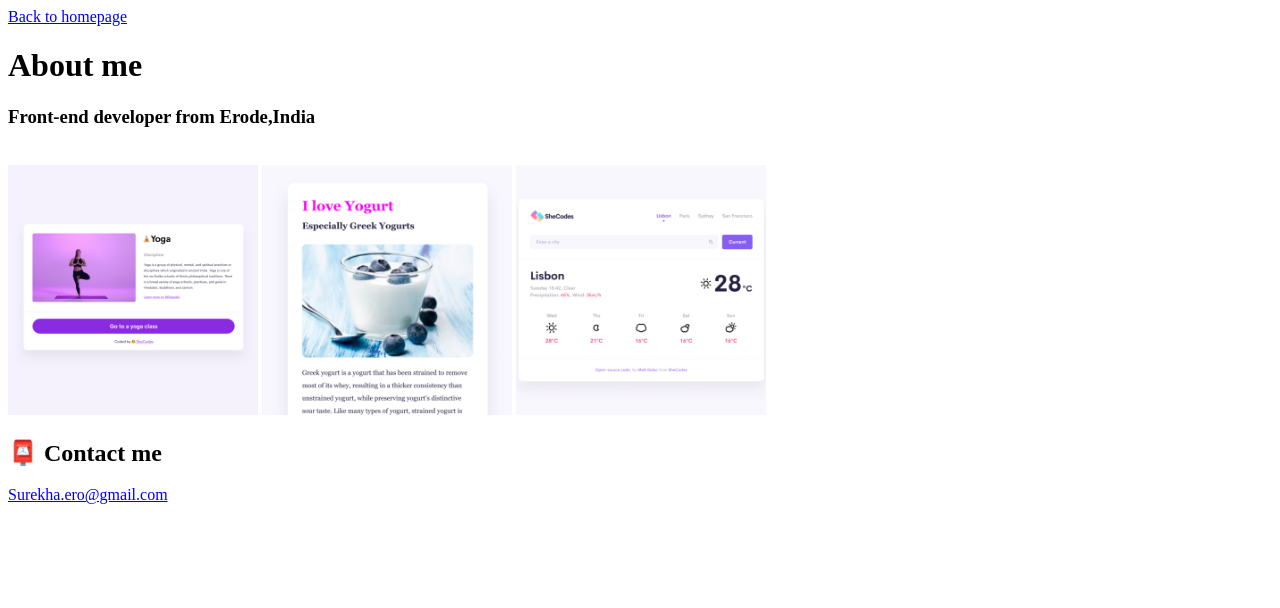
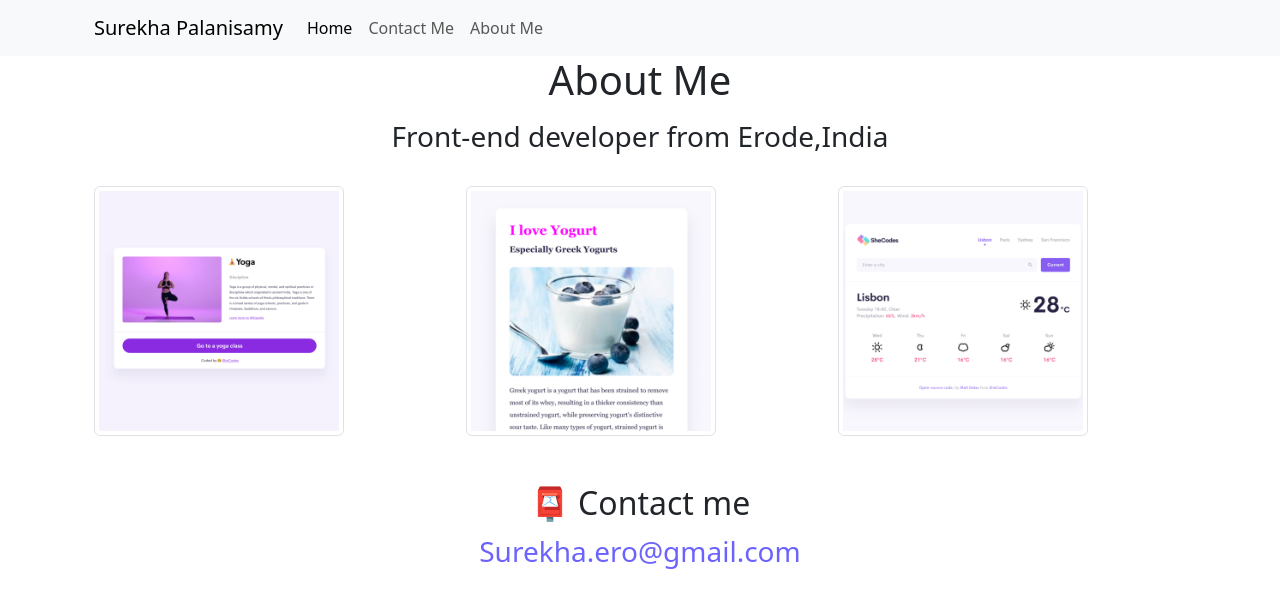
Before and after one commit to SurekhaSath/aboutMe, a plain HTML site: page about.html in a window 1280 px wide. Drawn offline with nearby package versions, Linux system fonts and the light colour scheme.

Commit message:
updated abouthtml

```diff
--- a/about.html
+++ b/about.html
@@ -9,12 +9,20 @@
       content="About Me- Surekha Palanisamy Front end developer in Seattle USA"
     />
     <link" rel="stylesheet" href="style.css" />
+    <link
+      href="https://cdn.jsdelivr.net/npm/bootstrap@5.3.3/dist/css/bootstrap.min.css"
+      rel="stylesheet"
+      integrity="sha384-QWTKZyjpPEjISv5WaRU9OFeRpok6YctnYmDr5pNlyT2bRjXh0JMhjY6hW+ALEwIH"
+      crossorigin="anonymous"
+    />
+    <script
+      src="https://cdn.jsdelivr.net/npm/bootstrap@5.3.3/dist/js/bootstrap.bundle.min.js"
+      integrity="sha384-YvpcrYf0tY3lHB60NNkmXc5s9fDVZLESaAA55NDzOxhy9GkcIdslK1eN7N6jIeHz"
+      crossorigin="anonymous"
+    ></script>
 
     <title>About Surekha Palanisamy</title>
     <style>
-      .card {
-        display: flex;
-      }
       img {
         width: 250px;
       }
@@ -51,18 +59,62 @@
         --secondary-color: #f5f2fe;
         --box-shadow: 0 5px 10px rgba(0, 0, 0, 0.3);
       }
+      .email-link {
+        display: flex;
+        justify-content: center;
+        color: var(--primary-color);
+        font-size: 28px;
+        text-decoration: none;
+      }
     </style>
   </head>
   <body>
-    <a href="index.html" class="homepage-link">Back to homepage</a>
-    <h1>About me</h1>
-    <h3>Front-end developer from Erode,India</h3>
+    <nav class="navbar navbar-expand-lg navbar-light bg-light fixed-top">
+      <div class="container">
+        <a class="navbar-brand" href="#">Surekha Palanisamy </a>
+        <button
+          class="navbar-toggler"
+          type="button"
+          data-bs-toggle="collapse"
+          data-bs-target="#navbarSupportedContent"
+          aria-controls="navbarSupportedContent"
+          aria-expanded="false"
+          aria-label="Toggle navigation"
+        >
+          <span class="navbar-toggler-icon"></span>
+        </button>
+        <div class="collapse navbar-collapse" id="navbarSupportedContent">
+          <ul class="navbar-nav">
+            <li class="nav-item">
+              <a class="nav-link active" aria-current="page" href="index.html"
+                >Home</a
+              >
+            </li>
+            <li class="nav-item">
+              <a class="nav-link" href="about.html#contact">Contact Me</a>
+            </li>
+            <li class="nav-item">
+              <a class="nav-link" href="about.html">About Me</a>
+            </li>
+          </ul>
+        </div>
+      </div>
+    </nav>
+
+    <h1 class="text-center mt-5 p-2">About Me</h1>
+    <h3 class="text-center">Front-end developer from Erode,India</h3>
     <br />
-    <div class="  ">
-      <div class="column">
-        <img src="images/yoga.png" class="img-fluid img-thumbnail" />
-        <img src="images/yogurt.png" class="img-fluid img-thumbnail" />
-        <img src="images/weather.png" class="img-fluid img-thumbnail" />
+    <div class="container">
+      <div class="row">
+        <div class="col-sm-4">
+          <img src="images/yoga.png" class="img-fluid img-thumbnail" />
+        </div>
+        <div class="col-sm-4">
+          <img src="images/yogurt.png" class="img-fluid img-thumbnail" />
+        </div>
+        <div class="col-sm-4">
+          <img src="images/weather.png" class="img-fluid img-thumbnail" />
+        </div>
       </div>
     </div>
     <div id="contact" class="mt-5">
```
